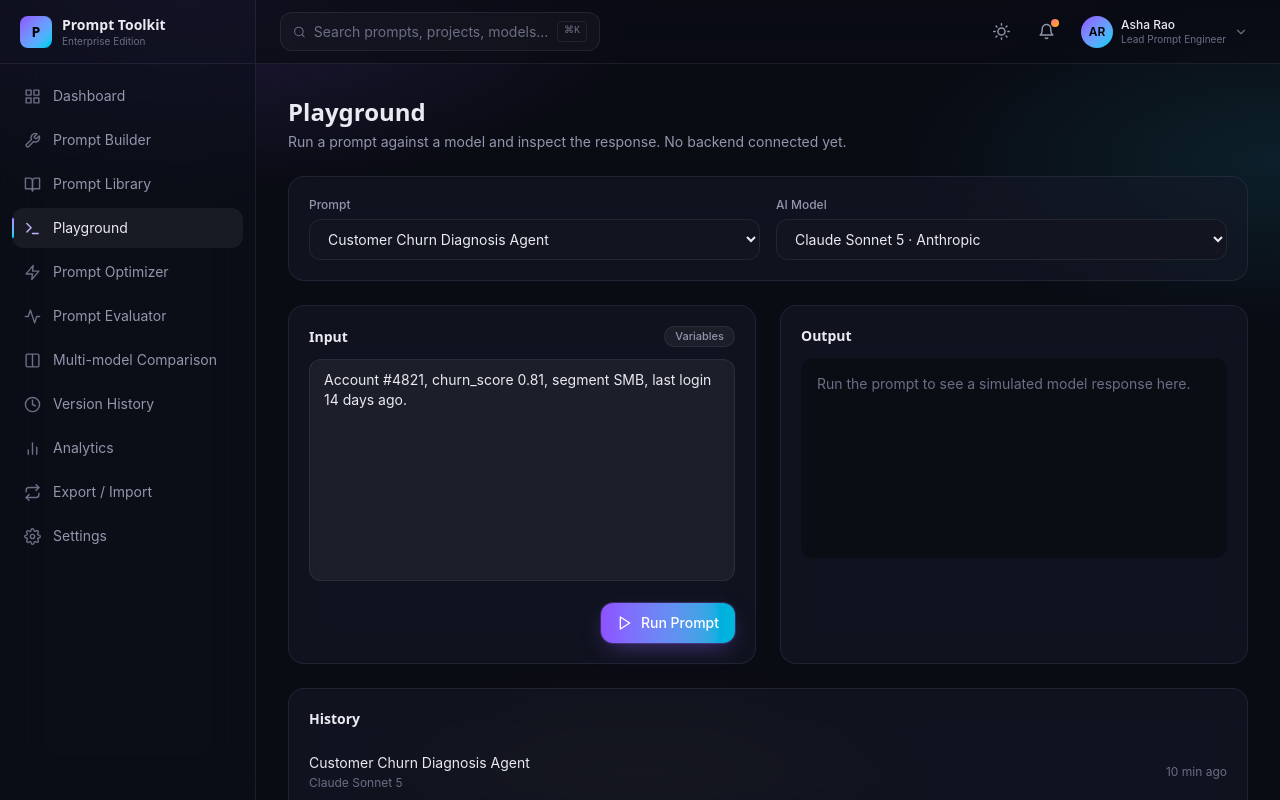
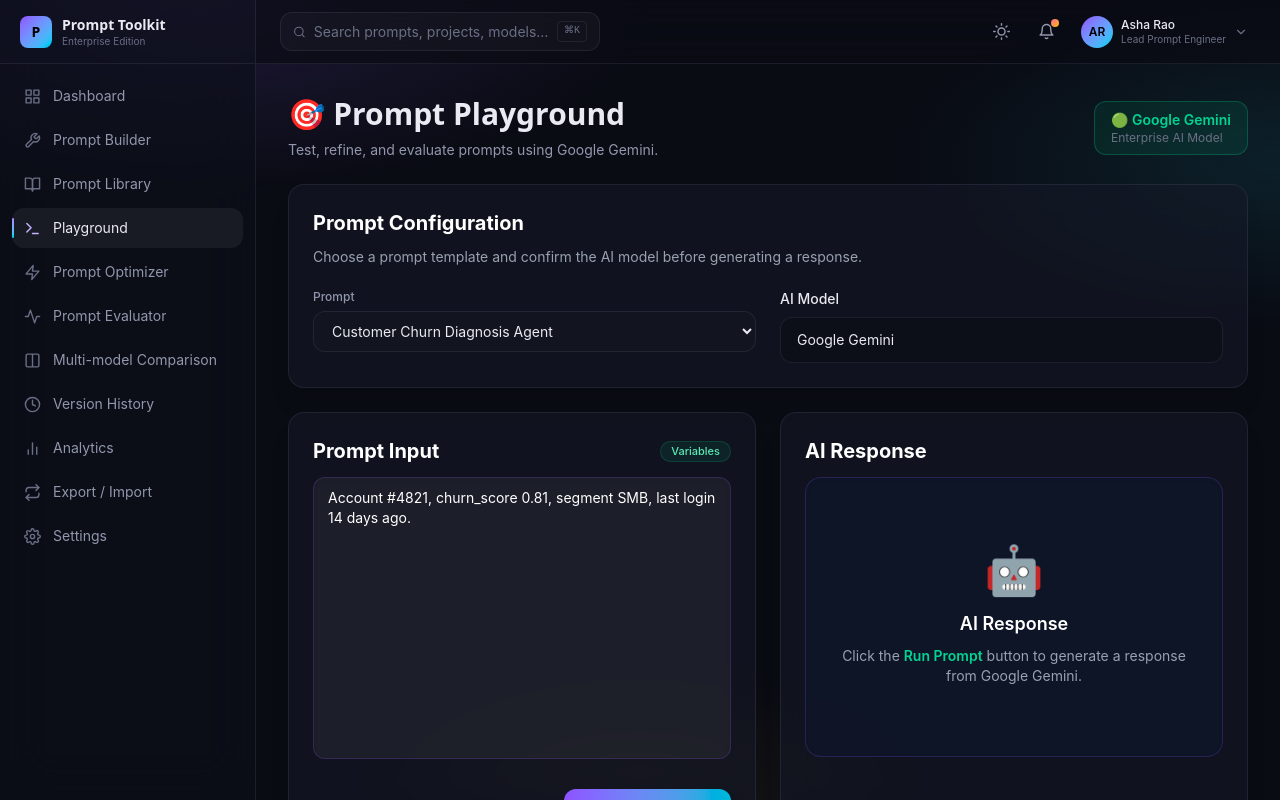
Before and after one commit to GunaSravaniKavuru/enterprise-prompt-engineering-toolkit, a React (Vite) app in the folder frontend/: page /playground in a window 1280 px wide. Shown: the top 800 px of the page. Built offline with nearby package versions, Linux system fonts and the light colour scheme.

Commit message:
Improve Prompt Optimizer and Playground UI

```diff
--- a/frontend/src/data/dummyData.js
+++ b/frontend/src/data/dummyData.js
@@ -74,26 +74,38 @@
   { id: "l1", title: "Customer Churn Diagnosis Agent", category: "Analytics", tags: ["retention", "sql", "diagnosis"], score: 92, favorite: true, updated: "2h ago", author: "Asha Rao" },
   { id: "l2", title: "Onboarding Email Sequence Writer", category: "Marketing", tags: ["email", "lifecycle"], score: 78, favorite: false, updated: "5h ago", author: "Devon Cole" },
   { id: "l3", title: "SQL Query Explainer", category: "Engineering", tags: ["sql", "docs"], score: 95, favorite: true, updated: "1d ago", author: "Priya Nair" },
-  { id: "l4", title: "Legal Clause Simplifier", category: "Legal", tags: ["contracts", "plain-language"], score: 64, favorite: false, updated: "2d ago", author: "Asha Rao" },
   { id: "l5", title: "Support Ticket Triage", category: "Support", tags: ["routing", "priority"], score: 88, favorite: true, updated: "3d ago", author: "Devon Cole" },
-  { id: "l6", title: "Release Notes Summarizer", category: "Engineering", tags: ["changelog", "summary"], score: 81, favorite: false, updated: "4d ago", author: "Priya Nair" },
-  { id: "l7", title: "Ad Copy A/B Generator", category: "Marketing", tags: ["ads", "variants"], score: 73, favorite: false, updated: "5d ago", author: "Asha Rao" },
-  { id: "l8", title: "Data Privacy FAQ Bot", category: "Legal", tags: ["privacy", "faq"], score: 90, favorite: true, updated: "6d ago", author: "Devon Cole" },
 ];
 
 export const categories = ["All", "Analytics", "Marketing", "Engineering", "Legal", "Support"];
 
 export const aiModels = [
-  { id: "gpt5", name: "GPT-5", provider: "OpenAI" },
-  { id: "claude", name: "Claude Sonnet 5", provider: "Anthropic" },
-  { id: "gemini", name: "Gemini 2.5 Pro", provider: "Google" },
-  { id: "llama", name: "Llama 4", provider: "Meta" },
+  {
+    id: "gemini",
+    name: "Gemini 2.5 Pro",
+    provider: "Google",
+  },
 ];
 
 export const playgroundHistory = [
-  { id: "h1", prompt: "Customer Churn Diagnosis Agent", model: "Claude Sonnet 5", time: "10 min ago" },
-  { id: "h2", prompt: "SQL Query Explainer", model: "GPT-5", time: "1h ago" },
-  { id: "h3", prompt: "Support Ticket Triage", model: "Gemini 2.5 Pro", time: "3h ago" },
+  {
+    id: "h1",
+    prompt: "Customer Churn Diagnosis Agent",
+    model: "Google Gemini",
+    time: "10 min ago",
+  },
+  {
+    id: "h2",
+    prompt: "SQL Query Explainer",
+    model: "Google Gemini",
+    time: "1 hour ago",
+  },
+  {
+    id: "h3",
+    prompt: "Support Ticket Triage",
+    model: "Google Gemini",
+    time: "3 hours ago",
+  },
 ];
 
 export const dummyOutput = `Here's the structured diagnosis for the churn signal you provided:
--- a/frontend/src/pages/Playground.jsx
+++ b/frontend/src/pages/Playground.jsx
@@ -8,7 +8,7 @@
 
 export default function Playground() {
   const [selectedPrompt, setSelectedPrompt] = useState(promptLibrary[0].title);
-  const [selectedModel, setSelectedModel] = useState(aiModels[1].id);
+  const [selectedModel, setSelectedModel] = useState("gemini");
   const [input, setInput] = useState("Account #4821, churn_score 0.81, segment SMB, last login 14 days ago.");
   const [output, setOutput] = useState("");
   const [running, setRunning] = useState(false);
@@ -22,71 +22,147 @@
     }, 1200);
   };
 
+  const geminiModel = aiModels.filter(
+  (model) => model.id === "gemini"
+);
         return (
   <div className="mx-auto max-w-7xl space-y-6">
+    <div className="space-y-3">
+      <div className="flex items-center justify-between">
         <div>
-        <h1 className="font-display text-2xl font-semibold text-ink">Playground</h1>
-        <p className="mt-1 text-sm text-ink-dim">Run a prompt against a model and inspect the response. No backend connected yet.</p>
+          <h1 className="font-display text-3xl font-bold text-ink">
+           🎯 Prompt Playground
+          </h1>
+
+          <p className="mt-2 text-sm text-ink-dim">
+            Test, refine, and evaluate prompts using Google Gemini.
+          </p>
         </div>
 
-      <Card className="p-5">
-        <div className="grid grid-cols-1 gap-4 sm:grid-cols-2">
+        <div className="rounded-xl border border-emerald-500/30 bg-emerald-500/10 px-4 py-2">
+          <p className="text-sm font-semibold text-emerald-400">
+            🟢 Google Gemini
+          </p>
+          <p className="text-xs text-ink-faint">
+            Enterprise AI Model
+          </p>
+        </div>
+      </div>
+    </div>
+
+      <Card className="p-6 rounded-2xl border border-emerald-500/20 bg-gradient-to-br from-slate-900 to-slate-800 shadow-xl">
+      <div className="mb-5">
+    <h2 className="flex items-center gap-2 text-xl font-bold text-white">
+   Prompt Configuration
+</h2>
+<p className="mt-2 text-sm leading-6 text-gray-400">
+  Choose a prompt template and confirm the AI model before generating a response.
+</p>
+
+  </div>
+        <div className="grid grid-cols-1 gap-6 md:grid-cols-2">
           <Select
             label="Prompt"
             value={selectedPrompt}
             onChange={(e) => setSelectedPrompt(e.target.value)}
             options={promptLibrary.map((p) => ({ value: p.title, label: p.title }))}
           />
-          <Select
-            label="AI Model"
-            value={selectedModel}
-            onChange={(e) => setSelectedModel(e.target.value)}
-            options={aiModels.map((m) => ({ value: m.id, label: `${m.name} · ${m.provider}` }))}
-          />
+          <div>
+  <label className="mb-2 block text-sm font-medium text-ink">
+    AI Model
+  </label>
+
+  <div className="rounded-xl border border-[var(--color-border-soft)] bg-black/20 px-4 py-3 text-sm text-ink">
+    Google Gemini
+  </div>
+</div>
 </div>
       </Card>
 
       <div className="grid grid-cols-1 gap-6 lg:grid-cols-2">
-        <Card className="p-5">
+        <Card className="p-6 rounded-2xl border border-blue-500/20 bg-gradient-to-br from-slate-900 to-slate-800 shadow-xl">
           <div className="mb-3 flex items-center justify-between">
-            <h2 className="font-display text-sm font-semibold text-ink">Input</h2>
-            <Badge tone="neutral">Variables</Badge>
+          <h2 className="flex items-center gap-3 text-xl font-bold text-white">
+   Prompt Input
+</h2>
+            <Badge tone="emerald">
+  Variables
+</Badge>
           </div>
-          <Textarea rows={10} value={input} onChange={(e) => setInput(e.target.value)} />
-          <div className="mt-4 flex justify-end">
-            <Button icon="play" onClick={run} disabled={running}>
-              {running ? "Running…" : "Run Prompt"}
+        <Textarea
+  rows={13}
+  value={input}
+  onChange={(e) => setInput(e.target.value)}
+  className="rounded-2xl border border-violet-500/20 bg-slate-900/80 p-4 text-white shadow-inner focus:border-emerald-400 focus:ring-2 focus:ring-emerald-400"
+/>
+          <div className="mt-6 flex justify-end">
+  <Button
+    icon="play"
+    onClick={run}
+    disabled={running}
+    className="rounded-xl bg-gradient-to-r from-violet-500 to-cyan-500 px-8 py-3 font-semibold text-white shadow-lg transition-all duration-300 hover:scale-105"
+  >
+    {running ? "Running..." : " Run Prompt"}
   </Button>
 </div>
         </Card>
 
-        <Card className="p-5">
+        <Card className="p-6 rounded-2xl border border-violet-500/20 bg-gradient-to-br from-slate-900 to-slate-800 shadow-xl">
           <div className="mb-3 flex items-center justify-between">
-            <h2 className="font-display text-sm font-semibold text-ink">Output</h2>
+           <h2 className="flex items-center gap-3 text-xl font-bold text-white">
+   AI Response
+</h2>
             {output && !running && <Badge tone="emerald">2.1s · 312 tokens</Badge>}
           </div>
-          <div className="min-h-[200px] rounded-xl bg-black/30 p-4">
+          <div className="min-h-[280px] rounded-2xl border border-violet-500/20 bg-slate-900/80 p-5 shadow-inner">
             {running ? (
-              <Loader label="Waiting on model response…" />
+              <Loader label="🤖 Google Gemini is generating your response..." />
             ) : output ? (
               <pre className="whitespace-pre-wrap font-mono text-xs leading-relaxed text-ink-dim">{output}</pre>
             ) : (
-              <p className="text-sm text-ink-faint">Run the prompt to see a simulated model response here.</p>
+  <div className="flex h-full flex-col items-center justify-center py-12 text-center">
+    <div className="mb-4 text-5xl">🤖</div>
+
+    <h3 className="text-lg font-semibold text-white">
+      AI Response
+    </h3>
+
+    <p className="mt-2 max-w-sm text-sm text-gray-400">
+      Click the <span className="font-semibold text-emerald-400">Run Prompt</span> button to generate a response from Google Gemini.
+    </p>
+  </div>
 )}
           </div>
         </Card>
       </div>
 
       <Card className="p-5">
-        <h2 className="font-display text-sm font-semibold text-ink">History</h2>
-        <div className="mt-3 divide-y divide-[var(--color-border-soft)]">
+        <div className="mb-4">
+  <h2 className="flex items-center gap-2 text-lg font-semibold text-white">
+    🕒 Recent History
+  </h2>
+
+  <p className="mt-1 text-sm text-gray-400">
+    Previously executed prompts
+  </p>
+</div>
+        <div className="mt-4 space-y-3">
           {playgroundHistory.map((h) => (
-            <div key={h.id} className="flex items-center justify-between py-3 text-sm">
+            <div
+  key={h.id}
+  className="flex items-center justify-between rounded-xl border border-slate-700 bg-slate-900/60 px-4 py-4 transition-all duration-300 hover:border-emerald-500 hover:bg-slate-800/80"
+>
               <div>
-                <p className="text-ink">{h.prompt}</p>
-                <p className="mt-0.5 text-xs text-ink-faint">{h.model}</p>
+               <p className="font-semibold text-white">
+  {h.prompt}
+</p>
+                <p className="mt-1 text-xs text-emerald-400">
+  🤖 {h.model}
+</p>
               </div>
-              <span className="text-xs text-ink-faint">{h.time}</span>
+              <span className="rounded-full bg-slate-800 px-3 py-1 text-xs text-gray-300">
+  {h.time}
+</span>
             </div>
           ))}
         </div>
--- a/frontend/src/pages/PromptOptimizer.jsx
+++ b/frontend/src/pages/PromptOptimizer.jsx
@@ -11,48 +11,60 @@
     <div className="mx-auto max-w-6xl space-y-6">
       <div className="flex flex-wrap items-center justify-between gap-3">
         <div>
-          <h1 className="font-display text-2xl font-semibold text-ink">Prompt Optimizer</h1>
-          <p className="mt-1 text-sm text-ink-dim">See how a vague prompt is rewritten into a precise, constrained instruction.</p>
+          <h1 className="font-display text-4xl font-bold tracking-tight text-white">
+  Prompt Optimizer
+</h1>
+
+<p className="mt-3 max-w-3xl text-base leading-7 text-gray-400">
+  Compare the original and optimized prompts to understand how better prompt engineering improves clarity, precision, and AI response quality.
+</p>
         </div>
-        <Button icon="sparkle">Optimize Another Prompt</Button>
+        <Button icon="sparkle" className="px-6 py-3 rounded-xl shadow-lg">Optimize Another Prompt</Button>
       </div>
-
-      <Card className="flex flex-col items-center gap-6 p-6 sm:flex-row sm:justify-around">
+<Card className="rounded-3xl border border-slate-700 bg-slate-900/80 p-8 shadow-xl">
+<div className="grid grid-cols-1 md:grid-cols-3 gap-8 items-center">
         <div className="text-center">
           <p className="mb-2 text-xs uppercase tracking-wide text-ink-faint">Before</p>
-          <QualityRing score={scoreBefore} size={92} stroke={8} />
+          <QualityRing score={scoreBefore} size={72} stroke={7} />
         </div>
-        <Icon name="chevronRight" size={22} className="text-ink-faint rotate-90 sm:rotate-0" />
+        <div className="hidden md:block border-l border-slate-700 h-20 mx-auto"></div>
         <div className="text-center">
           <p className="mb-2 text-xs uppercase tracking-wide text-ink-faint">After</p>
-          <QualityRing score={scoreAfter} size={92} stroke={8} />
+          <QualityRing score={scoreAfter} size={72} stroke={7} />
         </div>
-        <div className="text-center">
-          <p className="text-xs uppercase tracking-wide text-ink-faint">Improvement</p>
-          <p className="mt-2 font-display text-3xl font-semibold text-emerald-400">
-            +{scoreAfter - scoreBefore}
-          </p>
+        <div className="text-center md:col-span-3 mt-4 border-t border-slate-700 pt-4">
+  <p className="text-xs uppercase tracking-wide text-ink-faint">
+    Overall Improvement
+  </p>
+
+  <p className="mt-2 font-display text-4xl font-bold text-emerald-400">
+    +{scoreAfter - scoreBefore}
+  </p>
+</div>
         </div>
       </Card>
 
-      <div className="grid grid-cols-1 gap-6 lg:grid-cols-2">
-        <Card className="p-5">
-          <h2 className="font-display text-sm font-semibold text-ink">Original Prompt</h2>
-          <p className="mt-3 rounded-xl bg-black/30 p-4 text-sm leading-relaxed text-ink-dim">{original}</p>
+      <div className="grid grid-cols-1 lg:grid-cols-2 gap-8">
+        <Card className="p-8 rounded-2xl border border-slate-700 bg-slate-900/60 shadow-lg hover:border-cyan-500/40 transition-all duration-300">
+          <h2 className="font-display text-xl font-semibold text-white">Original Prompt</h2>
+          <p className="mt-4 rounded-xl border border-slate-700 bg-slate-950 p-6 text-sm leading-8 text-gray-300">{original}</p>
         </Card>
-        <Card className="p-5 border-violet-500/20">
-          <h2 className="font-display text-sm font-semibold text-ink">Optimized Prompt</h2>
-          <p className="mt-3 rounded-xl bg-black/30 p-4 text-sm leading-relaxed text-ink">{optimized}</p>
+       <Card className="p-8 rounded-2xl border border-violet-500/30 bg-gradient-to-br from-violet-950/20 to-slate-900 shadow-lg">
+          <h2 className="font-display text-xl font-semibold text-violet-300">Optimized Prompt</h2>
+          <p className="mt-4 rounded-xl border border-violet-500/20 bg-black/40 p-6 text-sm leading-8 text-white">{optimized}</p>
         </Card>
       </div>
 
-      <Card className="p-5">
-        <h2 className="font-display text-sm font-semibold text-ink">Improvement Summary</h2>
-        <ul className="mt-3 space-y-2.5">
+      <Card className="rounded-3xl border border-slate-700 bg-slate-900/70 p-8 shadow-xl">
+        <h2 className="font-display text-xl font-semibold text-white">Improvement Summary</h2>
+       <ul className="mt-6 space-y-4">
           {summary.map((s, i) => (
-            <li key={i} className="flex items-start gap-2.5 text-sm text-ink-dim">
-              <span className="mt-0.5 flex h-5 w-5 shrink-0 items-center justify-center rounded-full bg-gradient-to-br from-violet-400 to-cyan-400">
-                <Icon name="check" size={12} className="text-black" />
+           <li
+  key={i}
+  className="flex items-center gap-4 rounded-xl border border-slate-700 bg-slate-900/50 p-4 text-base text-gray-200 transition-all hover:border-violet-500/40"
+>
+              <span className="flex h-8 w-8 shrink-0 items-center justify-center rounded-full bg-emerald-500/20">
+                <Icon name="check" size={16} className="text-emerald-400" />
               </span>
               {s}
             </li>
```
Also changed, not shown: 1 other file (tests, documents, lock files or other folders). Lines whose indentation alone changed are shown as unchanged.
